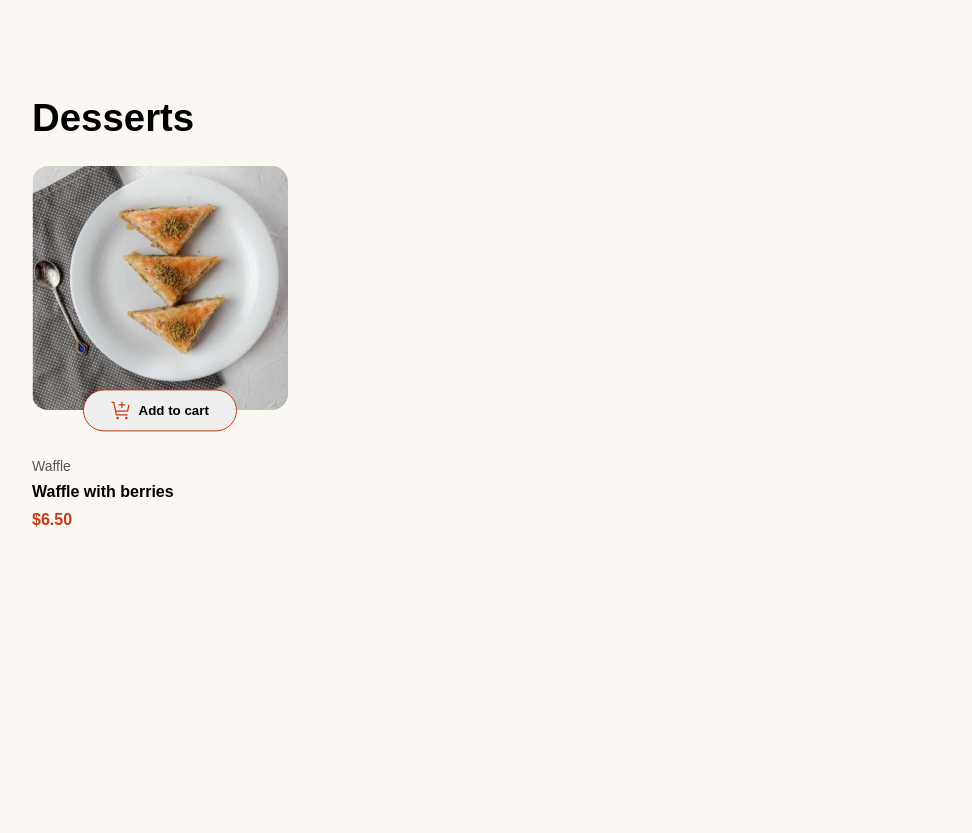
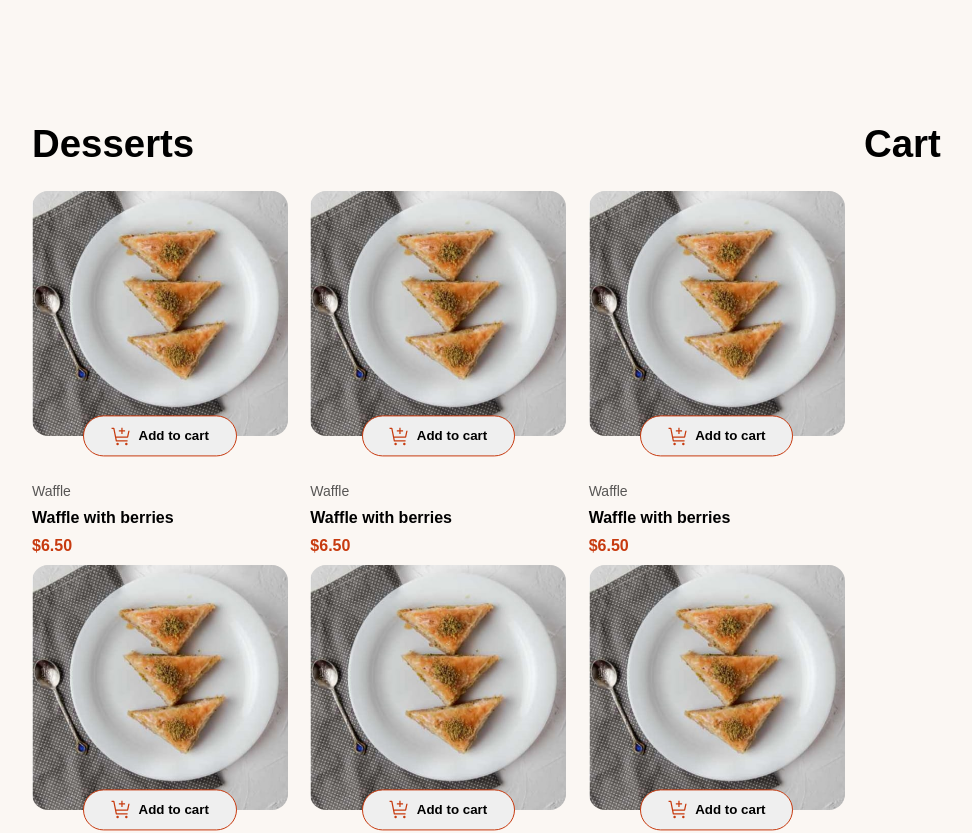
Before and after one commit to CalderonCG/Product-list-with-cart, a React (Vite) app: page / in a window 1280 px wide. Shown: the top 833 px of the page, without its empty margins (64-1036 px from the left). Built offline with nearby package versions, Linux system fonts and the light colour scheme.

Commit message:
:feat: add card grid

```diff
--- a/src/App.scss
+++ b/src/App.scss
@@ -2,3 +2,17 @@ h1{
     font-size: 2.4rem;
     font-weight: 700;
 }
+
+.container{
+    display: flex;
+
+    &__dessert{
+        width: 65%;
+    }
+
+    &__list{
+        display: grid;
+        grid-template-columns: repeat(auto-fit, minmax(16rem, 1fr));
+        gap: 3px;
+    }
+}
--- a/src/App.tsx
+++ b/src/App.tsx
@@ -1,17 +1,32 @@
-import { useState } from 'react'
-import reactLogo from './assets/react.svg'
-import viteLogo from '/vite.svg'
-import './App.scss'
-import Card from './components/Card/Card'
+import { useState } from "react";
+import reactLogo from "./assets/react.svg";
+import viteLogo from "/vite.svg";
+import "./App.scss";
+import Card from "./components/Card/Card";
 
 function App() {
+  return (
+    <div className="container">
+      <div className="container__dessert">
+        <h1>Desserts</h1>
+        <div className="container__list">
+          <Card />
+          <Card />
+          <Card />
+          <Card />
+          <Card />
+          <Card />
+          <Card />
+          <Card />
+          <Card />
+        </div>
+      </div>
 
-  return (
-    <div>
-      <h1>Desserts</h1>
-      <Card/>
+      <div className="container__cart">
+        <h1>Cart</h1>
+      </div>
     </div>
-  )
+  );
 }
 
-export default App
+export default App;
```
